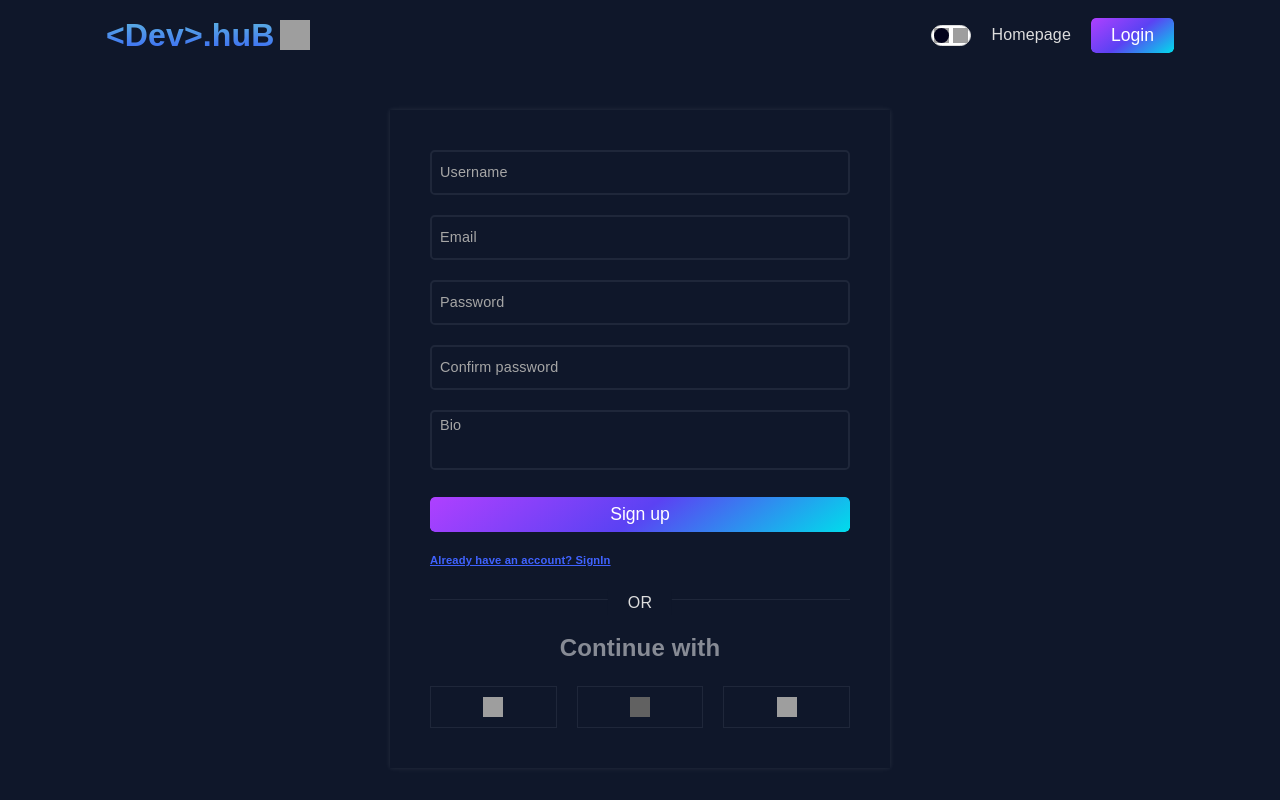
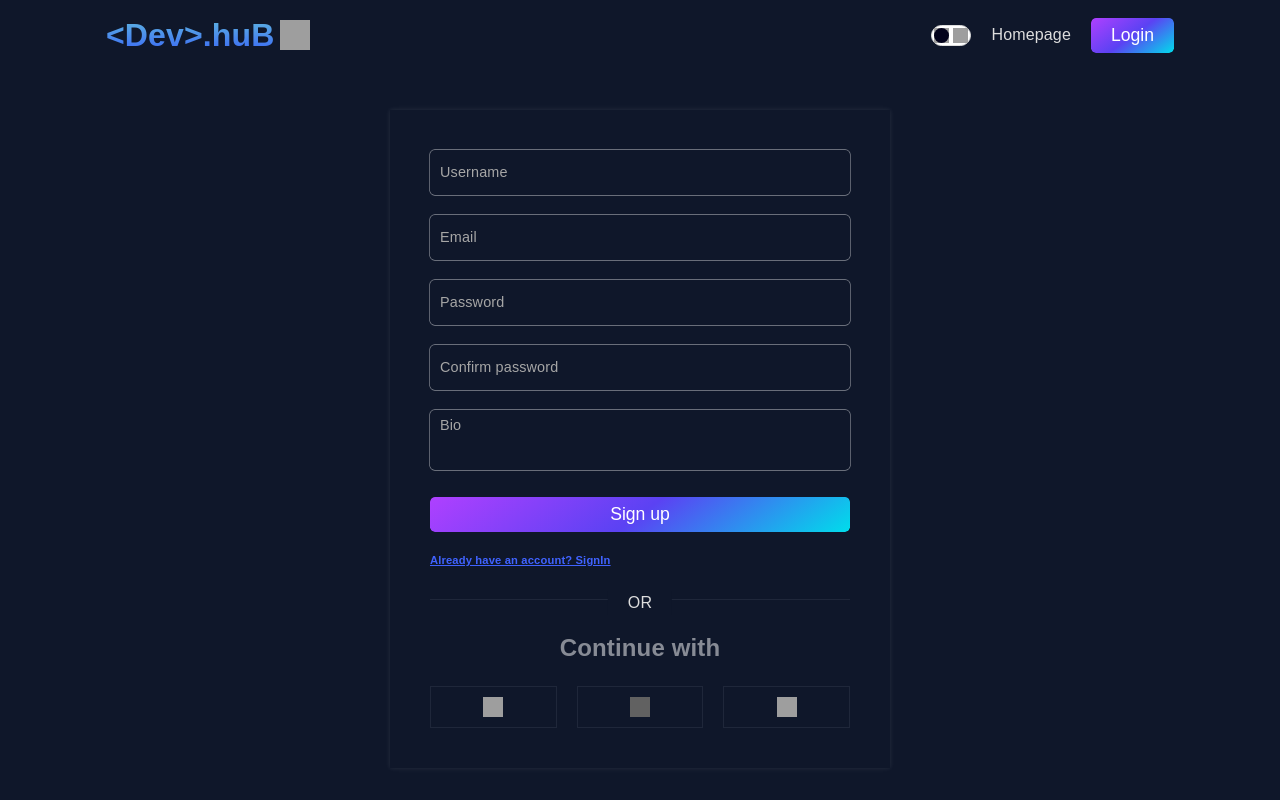
Before and after one commit to SoloProgrammer/DevhuB-Nextjs-Blogposts-app, a Next.js app: page /signup in a window 1280 px wide. Shown: the top 800 px of the page. Built offline with nearby package versions, Linux system fonts and the light colour scheme; no server answers; grey boxes are pictures that could not be loaded.

Commit message:
Small changes in the css of login and signup form!

```diff
--- a/src/app/globals.css
+++ b/src/app/globals.css
@@ -3,6 +3,7 @@
   --main-color: #4063ff;
   --main-color-dark: #2b52ff;
   --main-color-light: #587eed;
+  --error-color: rgb(244, 67, 54);
 }
 
 hr {
@@ -125,7 +126,8 @@ a {
   padding: 2px !important;
   background: var(--bg) !important;
 }
-.MuiAvatar-root  img{
+
+.MuiAvatar-root img {
   border-radius: 50% !important;
 }
 
--- a/src/components/AuthFrom/auth-form.module.css
+++ b/src/components/AuthFrom/auth-form.module.css
@@ -48,15 +48,24 @@
     color: var(--softTextColor);
     padding: 0 10px;
     background: transparent;
-    border: 2px solid var(--softBg);
+    /* border: 1px solid var(--softTextColor); */
+    border: none;
+    box-shadow: 0 0 0 .04rem var(--lightTextColor);
     border-radius: .3rem;
     color: var(--textColor);
-    transition: all .2s;
+    /* transition: all .2s; */
 }
 
 .inpt input:hover,
 .inpt textarea:hover {
-    border-color: var(--main-color);
+    /* border-color: var(--main-color); */
+    border: none;
+    box-shadow: 0 0 0 1px var(--main-color);
+}
+.inpt input:focus,
+.inpt textarea:focus {
+    border: none;
+    box-shadow: 0 0 0 .1rem var(--main-color);
 }
 
 .inpt input:focus,
@@ -67,15 +76,16 @@
 }
 
 .inpt.error input {
-    border-color: red !important;
+    box-shadow: 0 0 0 1px var(--error-color);
+
 }
 
 .inpt.error input~label {
-    color: red !important;
+    color: var(--error-color) !important;
 }
 
 .textareaInpt.error textarea {
-    border-color: red !important;
+    box-shadow: 0 0 0 1px var(--error-color) !important;
 }
 
 .inpt textarea {
@@ -91,7 +101,7 @@
 }
 
 .textareaInpt.error label {
-    color: red !important;
+    color: var(--error-color) !important;
 }
 
 .inpt input:focus~label,
```
